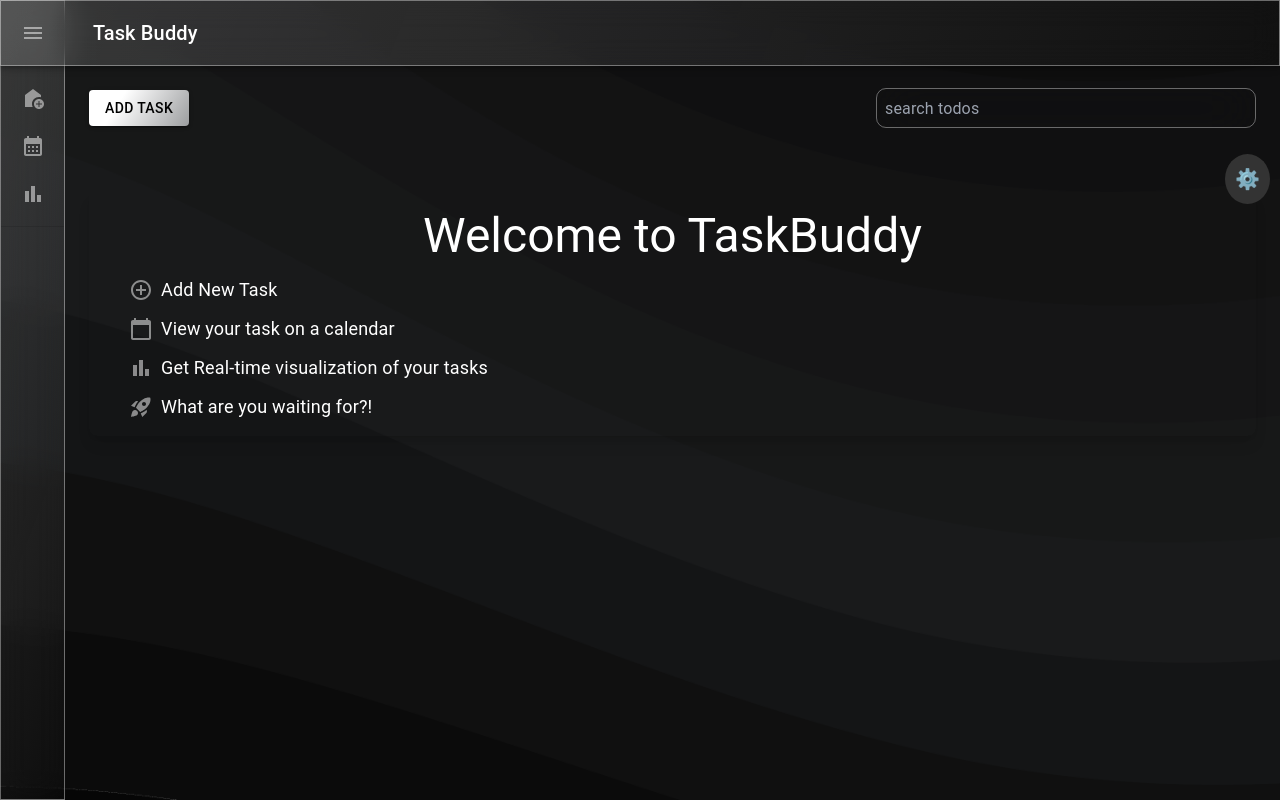
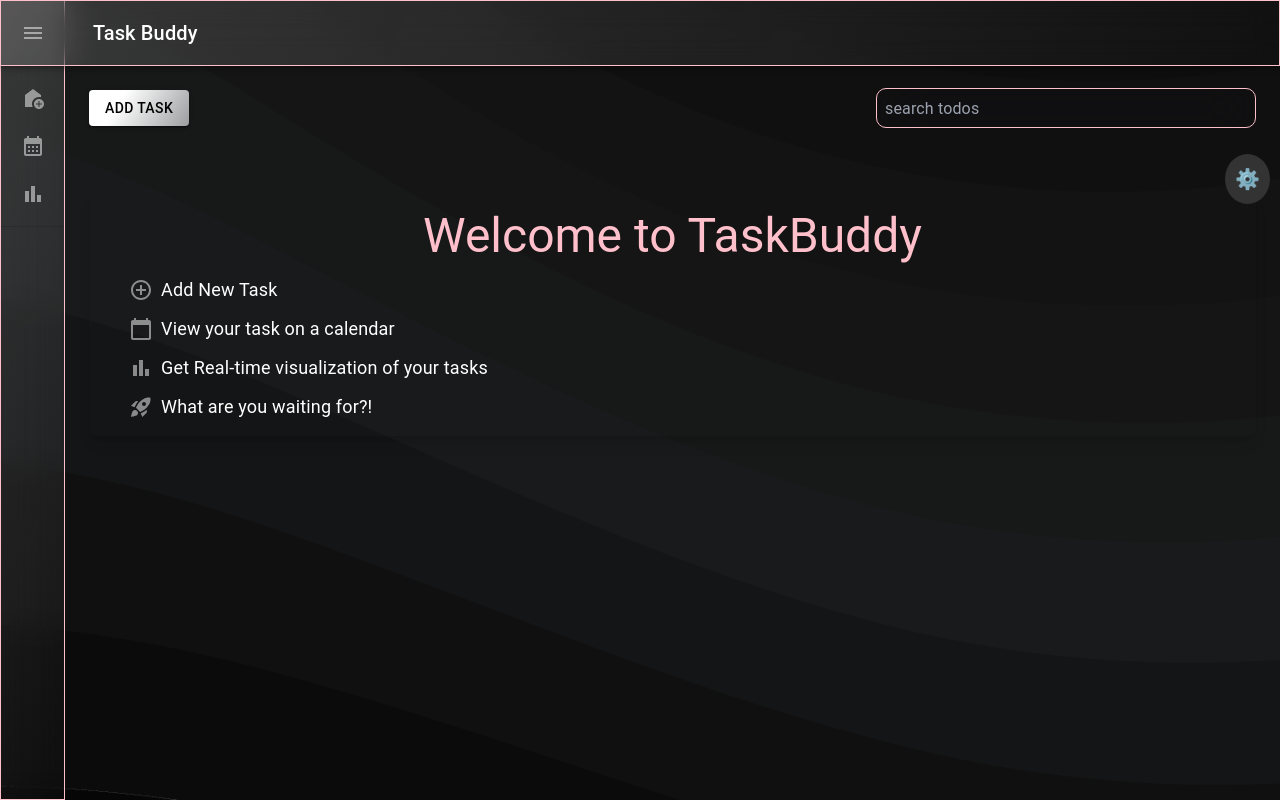
Before and after one commit to pearlodi/taskbuddy, a React (Create React App) app: page / in a window 1280 px wide. Built offline with nearby package versions, Linux system fonts and the light colour scheme.

Commit message:
fix build error

```diff
--- a/src/components/ColorSelector.tsx
+++ b/src/components/ColorSelector.tsx
@@ -7,7 +7,7 @@ const ColorSelector: React.FC = () => {
 
   // Load the color from localStorage when the component mounts
   useEffect(() => {
-    const savedColor = localStorage.getItem("selectedColor") || "color12";
+    const savedColor = localStorage.getItem("selectedColor") || "color1";
     setSelectedColor(savedColor);
     document.documentElement.setAttribute("data-color", savedColor);
   }, []);
@@ -31,20 +31,68 @@ const ColorSelector: React.FC = () => {
         <button className="close-icon" onClick={togglePanel}>
           <CancelIcon />
         </button>
-        <h2 className="text-white font-medium text-[12px]">Please Select Color Theme</h2>
+        <h2 className="text-white font-medium text-[12px]">Please Select your Color Theme</h2>
         <div className="grid grid-cols-4 gap-2">
-          <button className="bg-[#FFFFFF60] w-8 h-8 rounded-full" onClick={() => handleColorChange("color12")}></button>
-          <button className="bg-[pink] w-8 h-8 rounded-full" onClick={() => handleColorChange("color1")}></button>
-          <button className="bg-[#ff18ff] w-8 h-8 rounded-full" onClick={() => handleColorChange("color2")}></button>
-          <button className="bg-[#e91e63] w-8 h-8 rounded-full" onClick={() => handleColorChange("color11")}></button>
-          <button className="bg-[#4343ff] w-8 h-8 rounded-full" onClick={() => handleColorChange("color3")}></button>
-          <button className="bg-[orange] w-8 h-8 rounded-full" onClick={() => handleColorChange("color4")}></button>
-          <button className="bg-[#12f412] w-8 h-8 rounded-full" onClick={() => handleColorChange("color5")}></button>
-          <button className="bg-[#0ad2d2] w-8 h-8 rounded-full" onClick={() => handleColorChange("color7")}></button>
-          <button className="bg-[yellow] w-8 h-8 rounded-full" onClick={() => handleColorChange("color8")}></button>
-          <button className="bg-[gray] w-8 h-8 rounded-full" onClick={() => handleColorChange("color9")}></button>
-          <button className="bg-[#ff8383] w-8 h-8 rounded-full" onClick={() => handleColorChange("color10")}></button>
-          <button className="bg-[red] w-8 h-8 rounded-full" onClick={() => handleColorChange("color6")}></button>
+          <button
+            className={`w-8 h-8 rounded-full ${selectedColor === "color12" ? "border-2 border-black" : ""}`}
+            style={{ backgroundColor: "#FFFFFF60" }}
+            onClick={() => handleColorChange("color12")}
+          ></button>
+          <button
+            className={`w-8 h-8 rounded-full ${selectedColor === "color1" ? "border-2 border-black" : ""}`}
+            style={{ backgroundColor: "pink" }}
+            onClick={() => handleColorChange("color1")}
+          ></button>
+          <button
+            className={`w-8 h-8 rounded-full ${selectedColor === "color2" ? "border-2 border-black" : ""}`}
+            style={{ backgroundColor: "#ff18ff" }}
+            onClick={() => handleColorChange("color2")}
+          ></button>
+          <button
+            className={`w-8 h-8 rounded-full ${selectedColor === "color11" ? "border-2 border-black" : ""}`}
+            style={{ backgroundColor: "#e91e63" }}
+            onClick={() => handleColorChange("color11")}
+          ></button>
+          <button
+            className={`w-8 h-8 rounded-full ${selectedColor === "color3" ? "border-2 border-black" : ""}`}
+            style={{ backgroundColor: "#4343ff" }}
+            onClick={() => handleColorChange("color3")}
+          ></button>
+          <button
+            className={`w-8 h-8 rounded-full ${selectedColor === "color4" ? "border-2 border-black" : ""}`}
+            style={{ backgroundColor: "orange" }}
+            onClick={() => handleColorChange("color4")}
+          ></button>
+          <button
+            className={`w-8 h-8 rounded-full ${selectedColor === "color5" ? "border-2 border-black" : ""}`}
+            style={{ backgroundColor: "#12f412" }}
+            onClick={() => handleColorChange("color5")}
+          ></button>
+          <button
+            className={`w-8 h-8 rounded-full ${selectedColor === "color7" ? "border-2 border-black" : ""}`}
+            style={{ backgroundColor: "#0ad2d2" }}
+            onClick={() => handleColorChange("color7")}
+          ></button>
+          <button
+            className={`w-8 h-8 rounded-full ${selectedColor === "color8" ? "border-2 border-black" : ""}`}
+            style={{ backgroundColor: "yellow" }}
+            onClick={() => handleColorChange("color8")}
+          ></button>
+          <button
+            className={`w-8 h-8 rounded-full ${selectedColor === "color9" ? "border-2 border-black" : ""}`}
+            style={{ backgroundColor: "gray" }}
+            onClick={() => handleColorChange("color9")}
+          ></button>
+          <button
+            className={`w-8 h-8 rounded-full ${selectedColor === "color10" ? "border-2 border-black" : ""}`}
+            style={{ backgroundColor: "#ff8383" }}
+            onClick={() => handleColorChange("color10")}
+          ></button>
+          <button
+            className={`w-8 h-8 rounded-full ${selectedColor === "color6" ? "border-2 border-black" : ""}`}
+            style={{ backgroundColor: "red" }}
+            onClick={() => handleColorChange("color6")}
+          ></button>
         </div>
       </div>
     </div>
```
